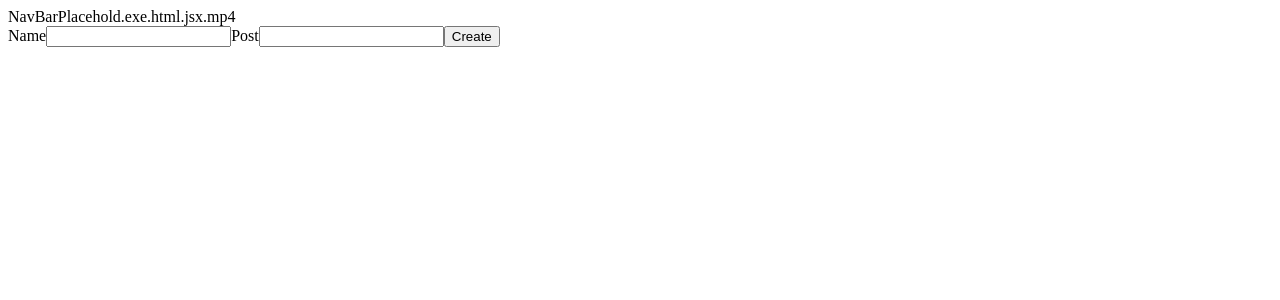
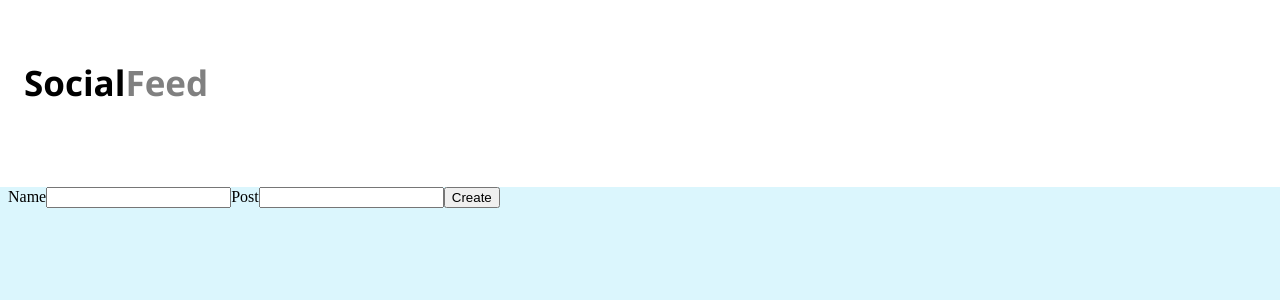
Before and after one commit to Nathaniel-Mueller/Social_Feed, a React (Create React App) app: page / in a window 1280 px wide. Shown: the top 300 px of the page. Built offline with nearby package versions, Linux system fonts and the light colour scheme.

Commit message:
Styled NavBar

```diff
--- a/public/index.html
+++ b/public/index.html
@@ -26,7 +26,7 @@
     -->
     <title>React App</title>
   </head>
-  <body>
+  <body style = 'background: rgb(219, 246, 253)'>
     <noscript>You need to enable JavaScript to run this app.</noscript>
     <div id="root"></div>
     <!--
--- a/src/App.jsx
+++ b/src/App.jsx
@@ -2,6 +2,7 @@ import { useState } from "react";
 import CreatePost from "./Components/CreatePost/CreatePost";
 import DisplayPosts from "./Components/DisplayPosts/DisplayPosts";
 import NavBar from "./Components/NavBar/NavBar";
+import './App.css'
 
 
 function App() {
--- /dev/null
+++ b/src/Components/NavBar/NavBar.css
@@ -0,0 +1,16 @@
+.SocialFeed{
+    display: flex;
+    flex-direction: row;
+    font-size: 35px;
+    font-family: 'Segoe UI', Tahoma, Geneva, Verdana, sans-serif;
+    font-weight: 600;
+    height: 131px;
+    background-color: white;
+    box-shadow: 3px, 2px, 0px, 0px, black;
+    padding: 2rem;
+    margin: -1rem -1rem 0rem -1rem;
+}
+
+.feed{
+    color: gray
+}
--- a/src/Components/NavBar/NavBar.jsx
+++ b/src/Components/NavBar/NavBar.jsx
@@ -1,6 +1,11 @@
+import './NavBar.css'
+
 const NavBar = (props) => {
     return (
-    <div>NavBarPlacehold.exe.html.jsx.mp4</div>
+        <div className='SocialFeed'>
+            <p>Social</p>
+            <p className='feed'>Feed</p>
+        </div>
      );
 }
 
```
Also changed, not shown: src/App.css (added).
